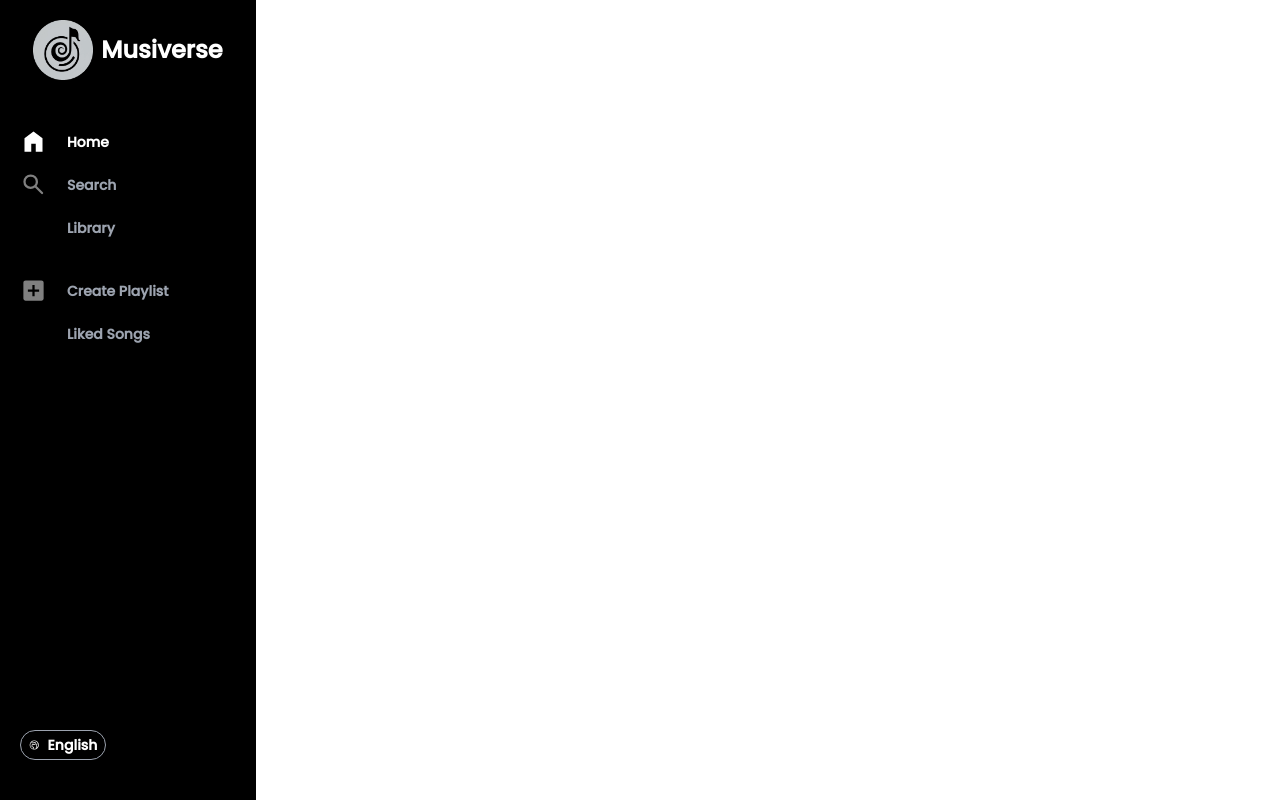
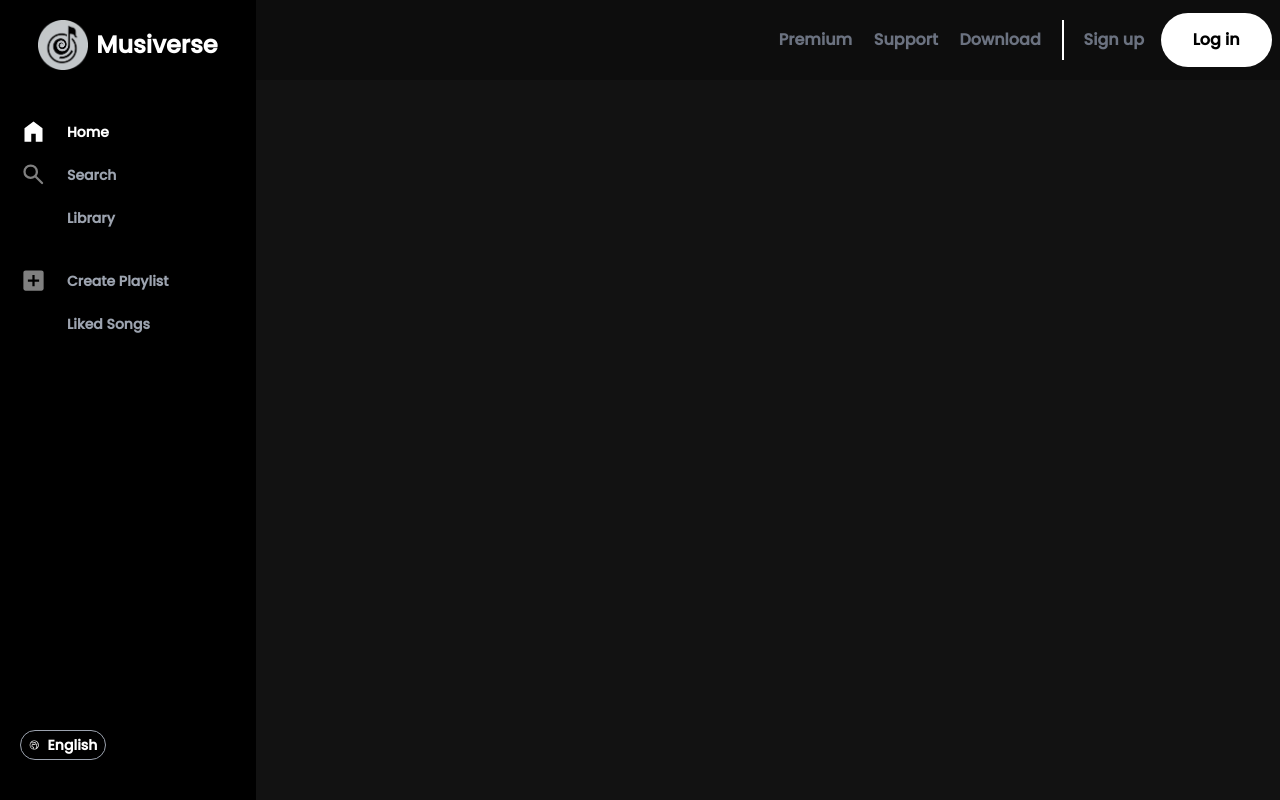
Before and after one commit to rk096/musiverse-frontend, a React (Create React App) app: page /home in a window 1280 px wide. Built offline with nearby package versions, Linux system fonts and the light colour scheme; some icons are missing; a web font is replaced by a local one.

Commit message:
added navbar

```diff
--- /dev/null
+++ b/src/components/shared/TextWitHover.js
@@ -0,0 +1,13 @@
+const TextWithHover = ({ displayText, active }) => {
+    return (
+        <div className="flex items-center justify-start cursor-pointer">
+            <div
+                className={`${active ? "text-white" : "text-gray-500"
+                    } font-semibold hover:text-white`}
+            >
+                {displayText}
+            </div>
+        </div>
+    );
+};
+export default TextWithHover;
--- a/src/routes/Home.js
+++ b/src/routes/Home.js
@@ -1,5 +1,6 @@
 import logo from '../logo.png'
 import IconText from '../components/shared/IconText';
+import TextWithHover from '../components/shared/TextWitHover';
 import { Icon } from "@iconify/react";
 
 const Home = () => {
@@ -10,7 +11,7 @@ const Home = () => {
 
                 {/* logo */}
                 <div className="logo p-5 w-full flex items-center justify-center">
-                    <img src={logo} width="60" height="60" className="mr-2" alt="logo" />
+                    <img src={logo} width="50" height="50" className="mr-2" alt="logo" />
                     <h1 className="text-2xl font-semibold text-center text-white">Musiverse</h1>
 
                 </div>
@@ -41,7 +42,6 @@ const Home = () => {
                     />
                 </div>
             </div>
-            {/* right panel */}
             <div className="px-5">
                 <div className="border border-gray-400 text-white w-2/5 flex px-2 py-1 rounded-full items-center justify-center hover:border-white cursor-pointer">
                     <Icon icon="carbon:earth-europe-africa" />
@@ -51,6 +51,26 @@ const Home = () => {
                 </div>
             </div>
         </div>
+        {/* right panel */}
+        <div className='h-full w-4/5 bg-app-black'>
+            <div className='navbar w-full h-1/10 bg-black bg-opacity-30 flex items-center justify-end'>
+                <div className='w-1/2 flex h-full'>
+                    <div className='w-3/5 flex justify-around items-center'>
+                        <TextWithHover displayText={"Premium"} />
+                        <TextWithHover displayText={"Support"} />
+                        <TextWithHover displayText={"Download"} />
+                        <div className='h-1/2 border border-white'></div>
+                    </div>
+                    <div className='w-2/5 flex justify-around h-full items-center'>
+                        <TextWithHover displayText={"Sign up"} />
+                        <div className='bg-white h-2/3 px-8 flex items-center justify-center rounded-full font-semibold cursor-pointer'>
+                            Log in
+                        </div>
+                    </div>
+                </div>
+            </div>
+            <div className='content'></div>
+        </div>
     </div>);
 }
 export default Home;
--- a/tailwind.config.js
+++ b/tailwind.config.js
@@ -3,10 +3,17 @@ module.exports = {
   darkMode: false, // or 'media' or 'class'
   theme: {
     extend: {
-      fontFamily:{
-        poppins : ["Poppins", "sans-serif"],
+      fontFamily: {
+        poppins: ["Poppins", "sans-serif"],
+      },
+      height: {
+        "1/10": "10%",
+        "9/10": "90"
+      },
+      backgroundColor : {
+        "app-black" : "#121212",
+
       }
-
     },
   },
   variants: {
```
